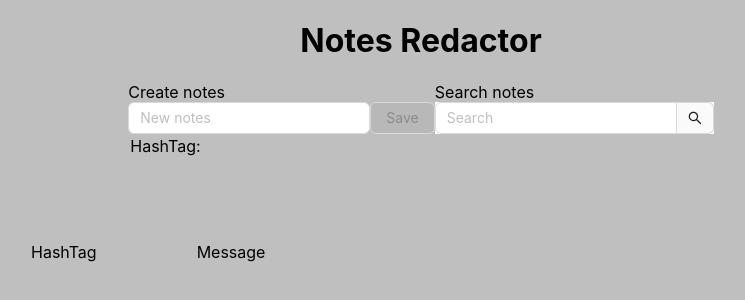
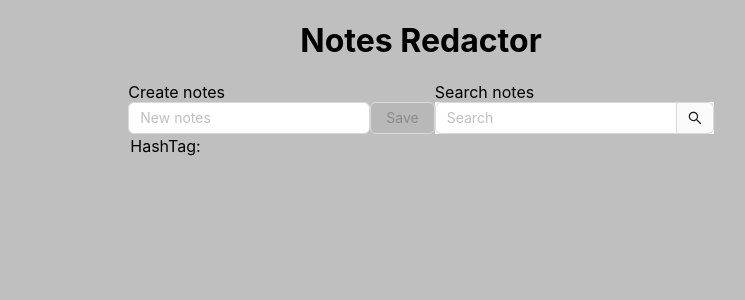
Before and after one commit to Alex62510/testovoeNotesRedactor, a React (Create React App) app: page / in a window 1280 px wide. Shown: the top 300 px of the page, without its empty margins (219-964 px from the left). Built offline with nearby package versions, Linux system fonts and the light colour scheme.

Commit message:
commit 03 refactor

```diff
--- a/src/App.tsx
+++ b/src/App.tsx
@@ -19,7 +19,10 @@ function App() {
             setNotes(value)
         }
     }, [])
-
+    let empty = notes.length>0 && notesWithTag.length>0
+    console.log(notes)
+    console.log(notesWithTag)
+    console.log(empty)
     return (
         <div className="App">
             <div className={s.container}>
@@ -29,10 +32,10 @@ function App() {
                     <SearchForm setNotes={setNotes}/>
                 </Flex>
                 <div>
-                    <Flex className={s.titleTable}>
+                    {empty && <Flex className={s.titleTable}>
                         <Flex>HashTag</Flex>
                         <Flex>Message</Flex>
-                    </Flex>
+                    </Flex>}
                     <div className={s.notesTable}>
                         <Notes notes={notes} setNotes={setNotes}/>
                     </div>
--- a/src/components/notes/notes.module.css
+++ b/src/components/notes/notes.module.css
@@ -2,5 +2,5 @@
     display: flex;
     flex-direction: column;
     justify-content: center;
-    width: 800px;
+    width: 100%;
 }
--- a/src/styles/main.module.css
+++ b/src/styles/main.module.css
@@ -4,7 +4,7 @@
     justify-content: flex-start;
     align-items: center;
     min-height: 100vh;
-    width: 900px;
+    width: 80%;
 }
 .tagsPage {
     display: flex;
```
